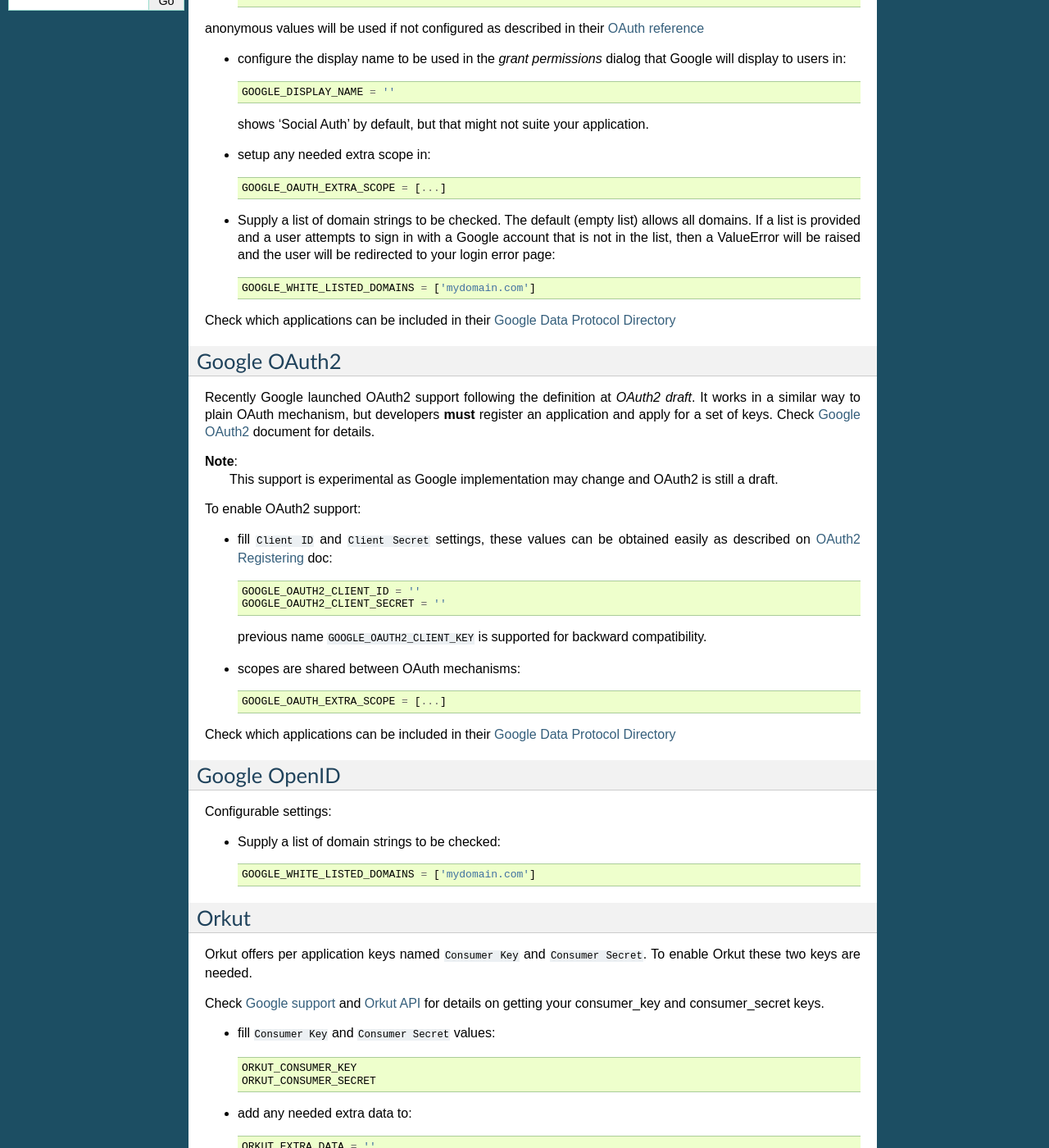
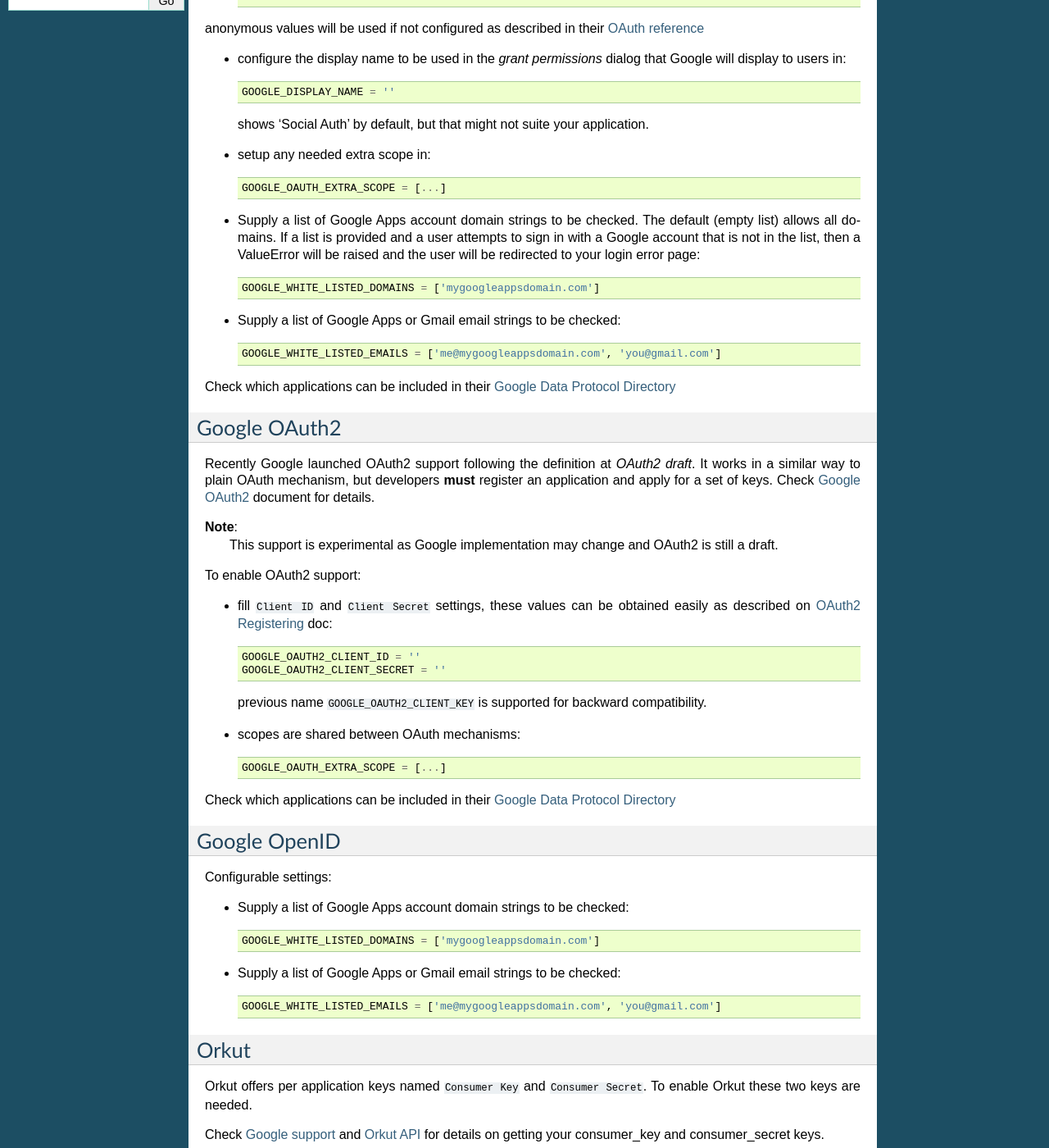
Before and after one commit to devs-cloud/django-social-auth-module, a Sphinx documentation site: the page built from doc/backends/google.rst, in a window 1280 px wide and 1400 px high, scrolled down 376 px. Shown: the whole window at 82% size. Built offline with Sphinx 7.4.7, drawn with Linux system fonts in a browser that asks for light colours.

Commit message:
added GOOGLE_WHITE_LISTED_EMAILS setting and updated docs

```diff
--- a/doc/backends/google.rst
+++ b/doc/backends/google.rst
@@ -33,9 +33,13 @@
 
       GOOGLE_OAUTH_EXTRA_SCOPE = [...]
 
-- Supply a list of domain strings to be checked. The default (empty list) allows all domains.  If a list is provided and a user attempts to sign in with a Google account that is not in the list, then a ValueError will be raised and the user will be redirected to your login error page::
+- Supply a list of Google Apps account domain strings to be checked. The default (empty list) allows all domains.  If a list is provided and a user attempts to sign in with a Google account that is not in the list, then a ValueError will be raised and the user will be redirected to your login error page::
 
-    GOOGLE_WHITE_LISTED_DOMAINS = ['mydomain.com']
+    GOOGLE_WHITE_LISTED_DOMAINS = ['mygoogleappsdomain.com']
+
+- Supply a list of Google Apps or Gmail email strings to be checked::
+
+    GOOGLE_WHITE_LISTED_EMAILS = ['me@mygoogleappsdomain.com', 'you@gmail.com']
 
 Check which applications can be included in their `Google Data Protocol Directory`_
 
@@ -74,9 +78,13 @@
 
 Configurable settings:
 
-- Supply a list of domain strings to be checked::
+- Supply a list of Google Apps account domain strings to be checked::
 
-    GOOGLE_WHITE_LISTED_DOMAINS = ['mydomain.com']
+    GOOGLE_WHITE_LISTED_DOMAINS = ['mygoogleappsdomain.com']
+
+- Supply a list of Google Apps or Gmail email strings to be checked::
+
+    GOOGLE_WHITE_LISTED_EMAILS = ['me@mygoogleappsdomain.com', 'you@gmail.com']
 
 
 Orkut
```
Also changed, not shown: 1 other file.
